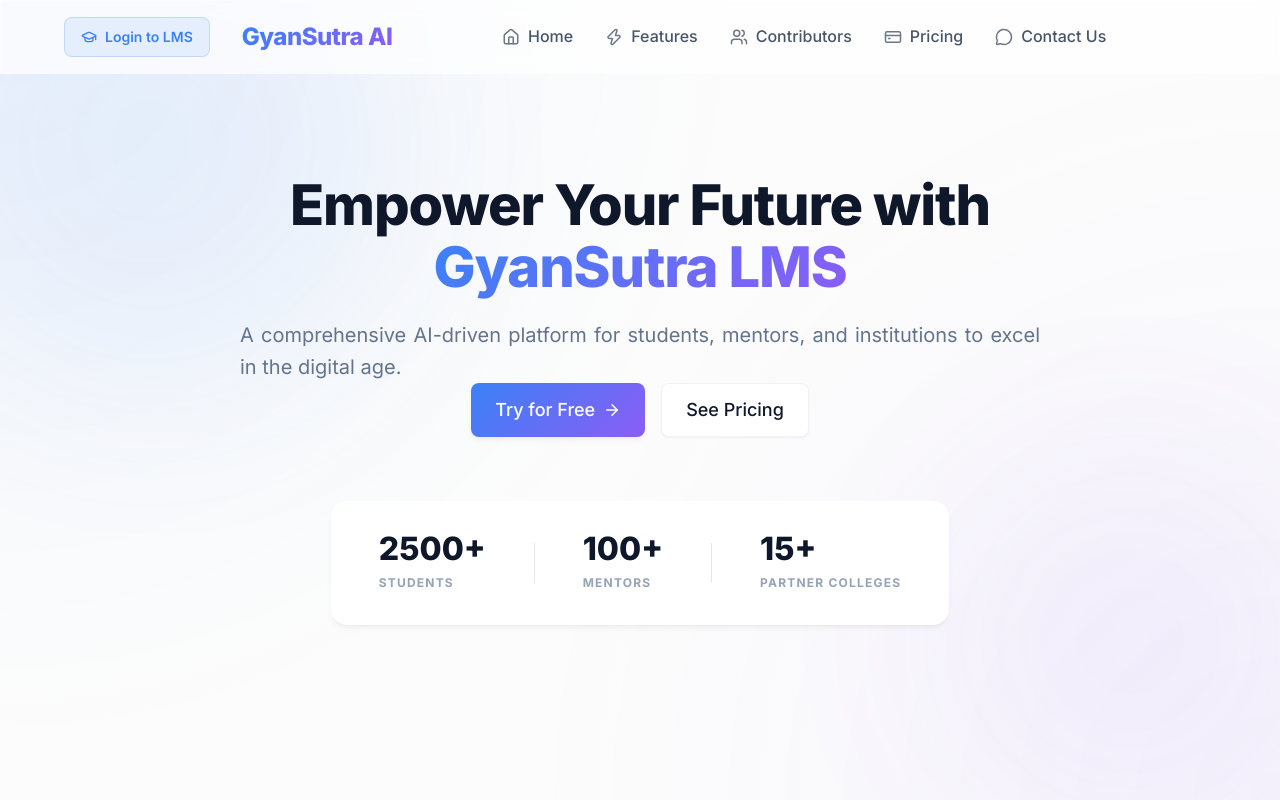
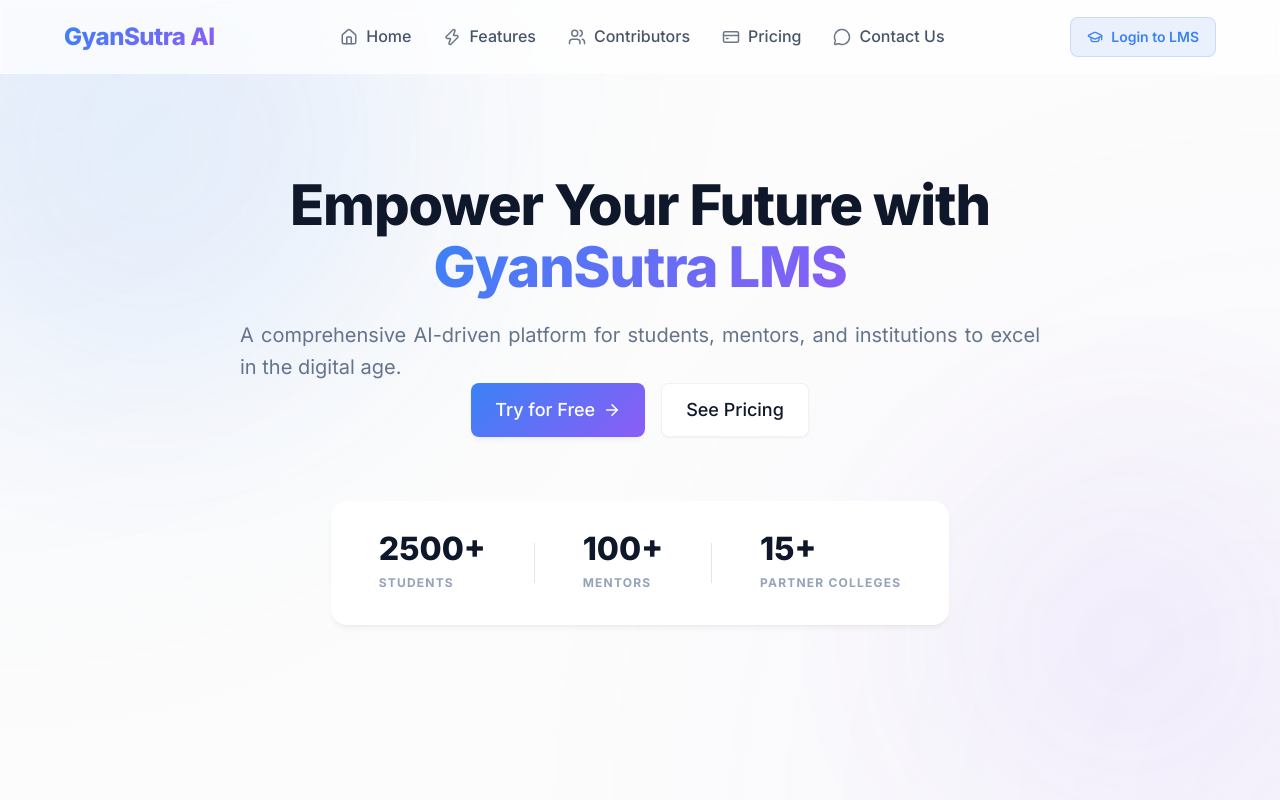
Before and after one commit to Sakshamwane/GyansutraAi, a React (Vite) app: page / in a window 1280 px wide. Shown: the top 800 px of the page. Built offline with nearby package versions, Linux system fonts and the light colour scheme; no server answers.

Commit message:
UI: Move desktop LMS login button to the right

```diff
--- a/src/components/Navbar.css
+++ b/src/components/Navbar.css
@@ -12,12 +12,6 @@
   display: flex;
   justify-content: space-between;
   align-items: center;
-}
-
-.navbar-left-group {
-  display: flex;
-  align-items: center;
-  gap: 2rem;
 }
 
 .navbar-logo {
--- a/src/components/Navbar.jsx
+++ b/src/components/Navbar.jsx
@@ -13,19 +13,8 @@
   return (
     <nav className="navbar glass-panel">
       <div className="container navbar-container">
-        <div className="navbar-left-group">
-          <a
-            href="https://lms.gyansutra.com/student-login"
-            target="_blank"
-            rel="noopener noreferrer"
-            className="lms-login-btn desktop-only"
-          >
-            <GraduationCap size={16} className="mr-2" /> Login to LMS
-          </a>
-
-          <div className="navbar-logo">
-            <Link to="/" className="gradient-text font-bold">GyanSutra AI</Link>
-          </div>
+        <div className="navbar-logo">
+          <Link to="/" className="gradient-text font-bold">GyanSutra AI</Link>
         </div>
 
         <div className={`navbar-links-container ${isOpen ? 'active' : ''}`}>
@@ -71,7 +60,14 @@
         </div>
 
         <div className="navbar-actions">
-
+          <a
+            href="https://lms.gyansutra.com/student-login"
+            target="_blank"
+            rel="noopener noreferrer"
+            className="lms-login-btn desktop-only"
+          >
+            <GraduationCap size={16} className="mr-2" /> Login to LMS
+          </a>
 
           <button className={`mobile-menu-toggle ${isOpen ? 'active' : ''}`} onClick={toggleMenu} aria-label="Toggle menu">
             <span className="bar"></span>
```
